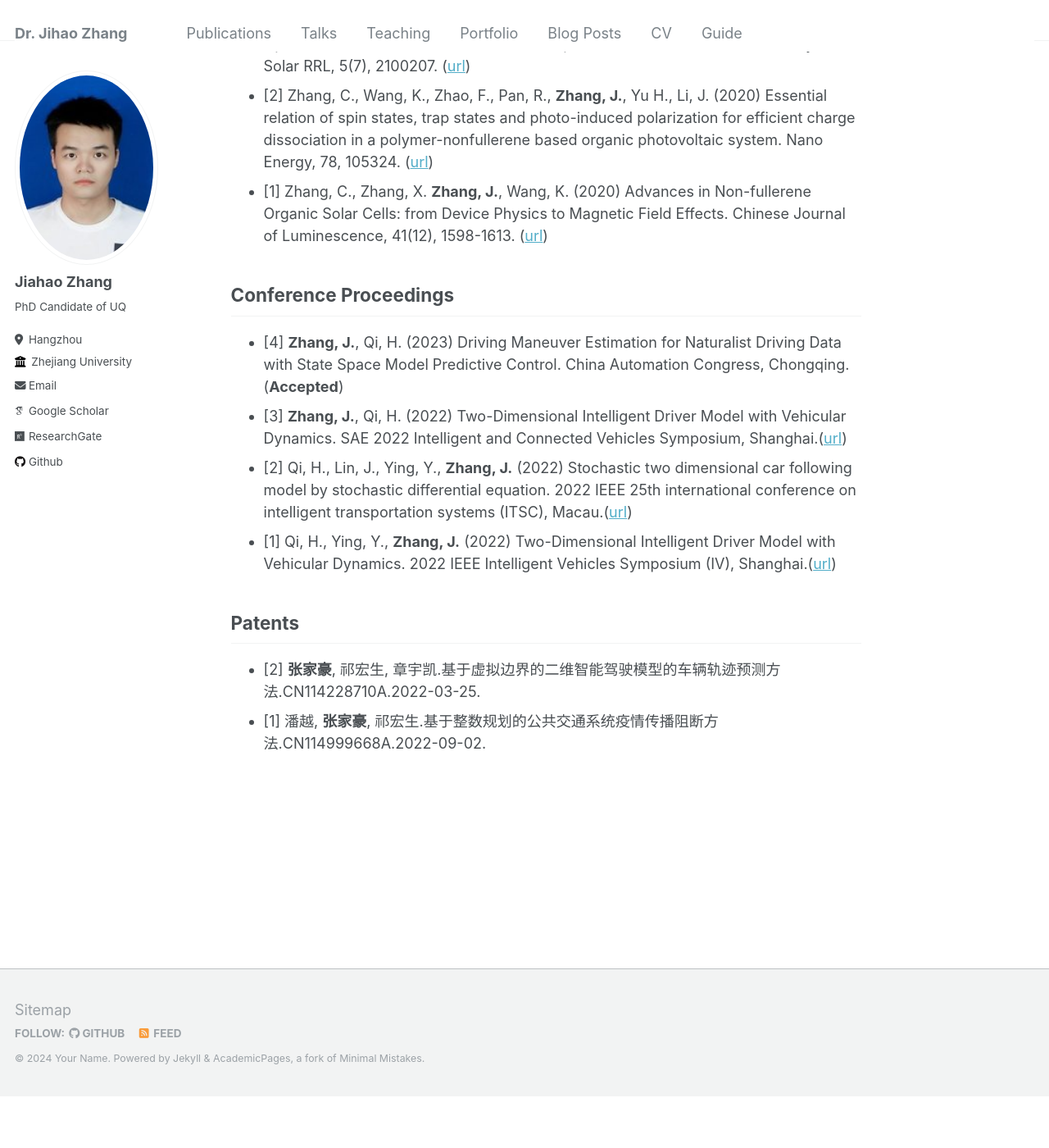
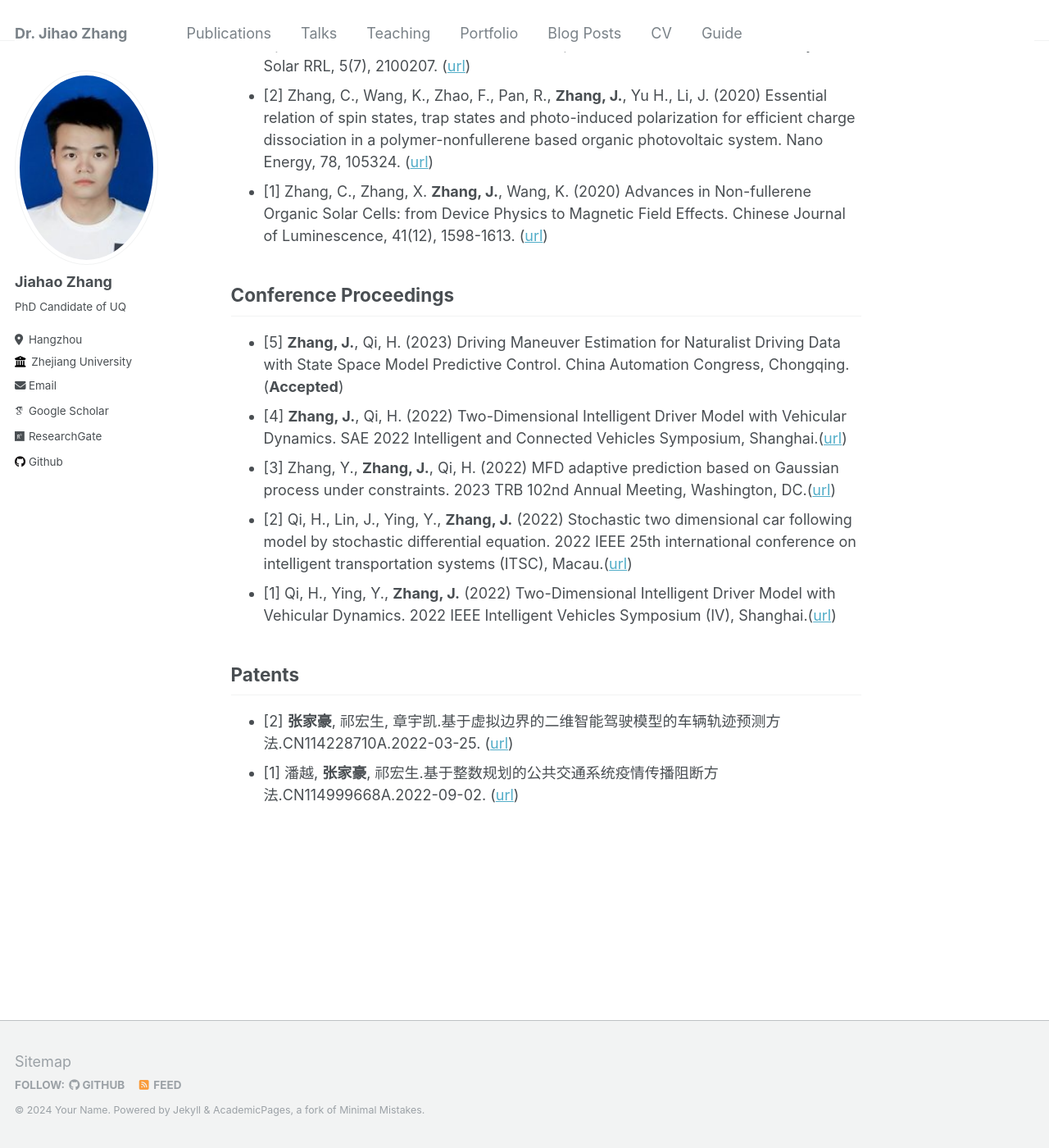
Before and after one commit to zhangjiahao2024/zhangjiahao.github.io, a Jekyll site: the page built from _pages/publications.md, in a window 1280 px wide and 1400 px high, scrolled down 604 px. Shown: the whole window at 82% size. Built offline with Jekyll 4.4.1, drawn with Linux system fonts in a browser that asks for light colours; some web fonts are replaced; before the commit the page ends 1941 px from its top, so only the background shows below that.

Commit message:
update publications

```diff
--- a/_pages/publications.md
+++ b/_pages/publications.md
@@ -30,13 +30,14 @@ Journal Publication
 
 Conference Proceedings
 -------
-* [4] **Zhang, J.**, Qi, H. (2023) Driving Maneuver Estimation for Naturalist Driving Data with State Space Model Predictive Control. China Automation Congress, Chongqing. (**Accepted**)
-* [3] **Zhang, J.**, Qi, H. (2022) Two-Dimensional Intelligent Driver Model with Vehicular Dynamics. SAE 2022 Intelligent and Connected Vehicles Symposium, Shanghai.([url](https://www.sae.org/publications/technical-papers/content/2022-01-7088/))
+* [5] **Zhang, J.**, Qi, H. (2023) Driving Maneuver Estimation for Naturalist Driving Data with State Space Model Predictive Control. China Automation Congress, Chongqing. (**Accepted**)
+* [4] **Zhang, J.**, Qi, H. (2022) Two-Dimensional Intelligent Driver Model with Vehicular Dynamics. SAE 2022 Intelligent and Connected Vehicles Symposium, Shanghai.([url](https://www.sae.org/publications/technical-papers/content/2022-01-7088/))
+* [3] Zhang, Y., **Zhang, J.**, Qi, H. (2022) MFD adaptive prediction based on Gaussian process under constraints. 2023 TRB 102nd Annual Meeting, Washington, DC.([url](https://www.researchgate.net/publication/364777558_MFD_adaptive_prediction_based_on_Gaussian_process_under_constraints))
 * [2] Qi, H., Lin, J., Ying, Y., **Zhang, J.** (2022) Stochastic two dimensional car following model by stochastic differential equation. 2022 IEEE 25th international conference on intelligent transportation systems (ITSC), Macau.([url](https://ieeexplore.ieee.org/abstract/document/9921829))
 * [1] Qi, H., Ying, Y., **Zhang, J.** (2022) Two-Dimensional Intelligent Driver Model with Vehicular Dynamics. 2022 IEEE Intelligent Vehicles Symposium (IV), Shanghai.([url](https://ieeexplore.ieee.org/abstract/document/9827388))
 
 
 Patents
 -------
-* [2] **张家豪**, 祁宏生, 章宇凯.基于虚拟边界的二维智能驾驶模型的车辆轨迹预测方法.CN114228710A.2022-03-25.
-* [1] 潘越, **张家豪**, 祁宏生.基于整数规划的公共交通系统疫情传播阻断方法.CN114999668A.2022-09-02.
+* [2] **张家豪**, 祁宏生, 章宇凯.基于虚拟边界的二维智能驾驶模型的车辆轨迹预测方法.CN114228710A.2022-03-25. ([url](https://kns.cnki.net/kcms2/article/abstract?v=8C_-cGYG31Ftt0ibJovXYK5MSqlwI3-5iyBAiAok-3-gdLM9gxeud914pQz4O-lP6UZPbFOJPYdGADXLwWHWDFpcGz8iCoZZOyUHte8HXh8qgfgltFsYndrzIRO3J5HZOxNp8YnZhUE=&uniplatform=NZKPT&language=CHS))
+* [1] 潘越, **张家豪**, 祁宏生.基于整数规划的公共交通系统疫情传播阻断方法.CN114999668A.2022-09-02. ([url](https://kns.cnki.net/kcms2/article/abstract?v=8C_-cGYG31El1hyMbOwcsxsyXRVhFNgWKhUhYYAdAAiva3t9GkIK068HjkZVxQsDTqaxet7DIiL7hSAQb8nBBTkooF9huWPkZLa1kq7QEaG8XXDjgOEgfLpILAbiVUvMV3fN_7DXzUY=&uniplatform=NZKPT&language=CHS))
```
